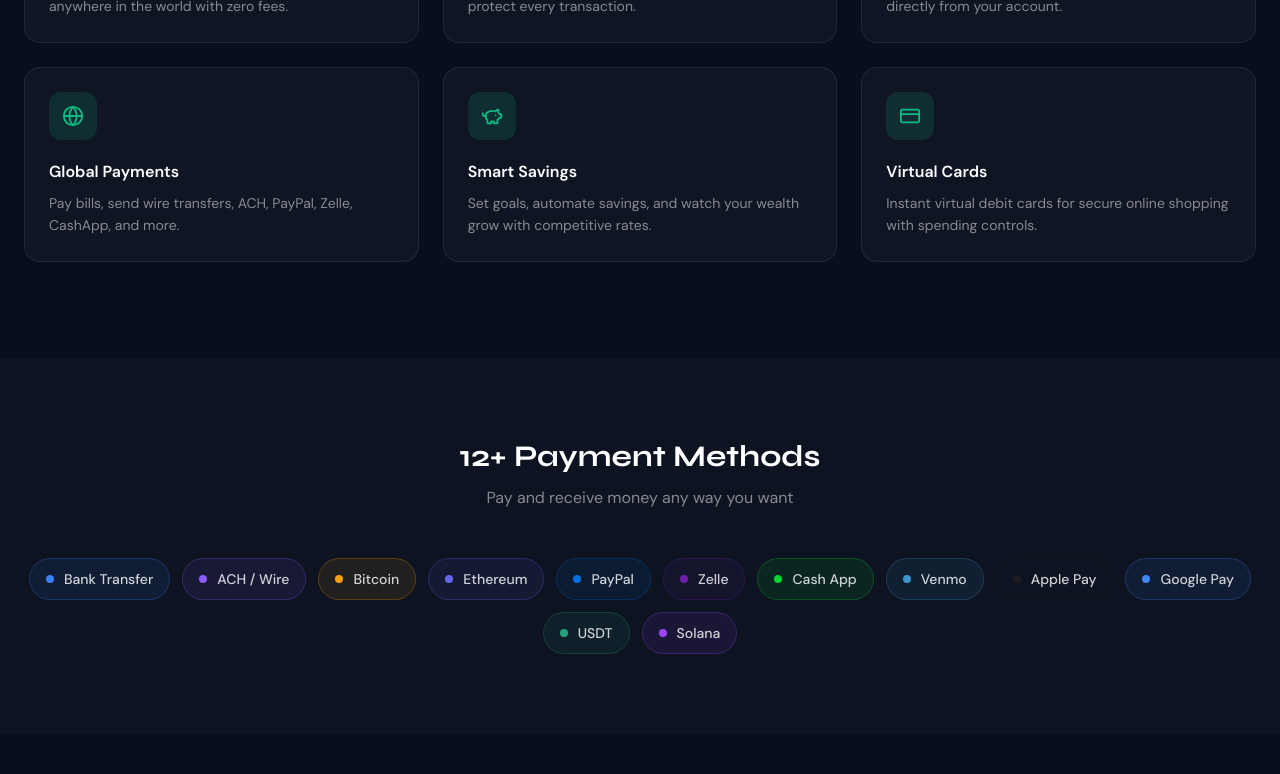
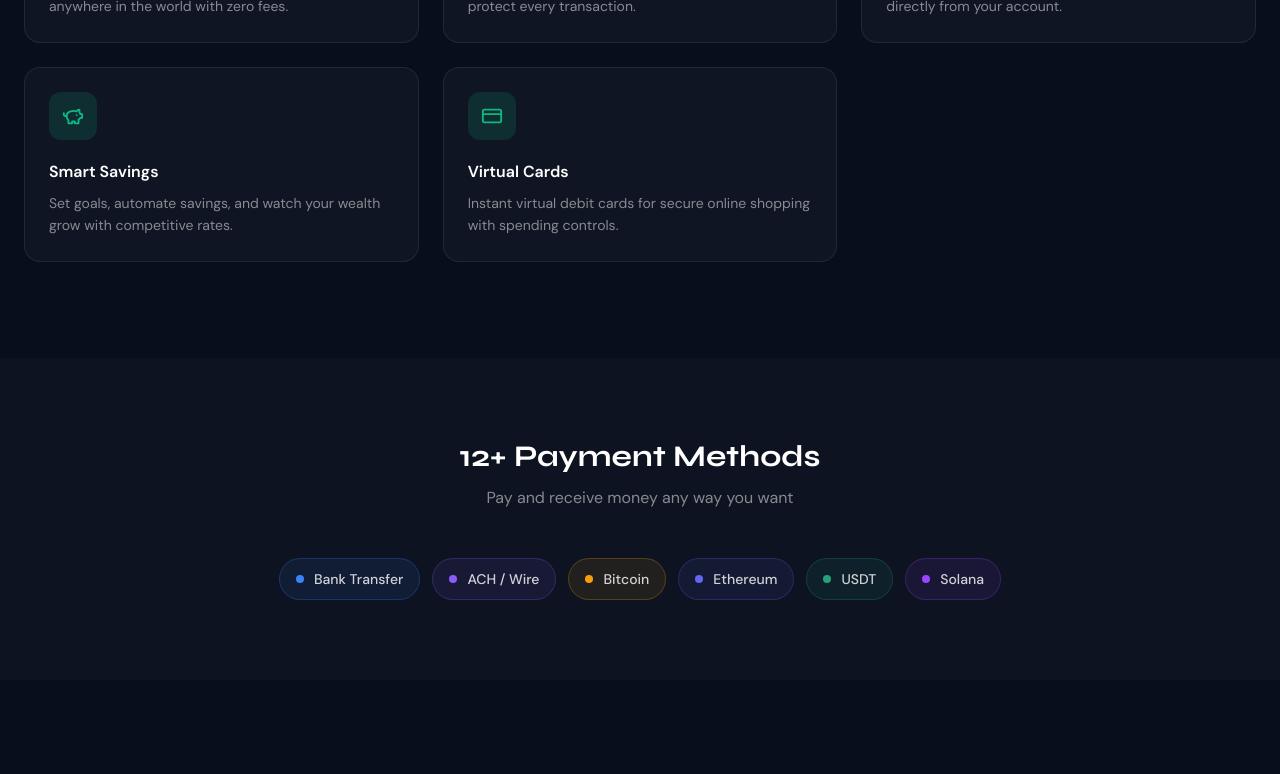
Before and after one commit to osaghaenosa/online_bank, a Next.js app in the folder frontend/: page /home in a window 1280 px wide. Shown: the part 1487-2261 px from the top of the page. Built offline with nearby package versions, Linux system fonts and the light colour scheme; no server answers.

Commit message:
fixed the email sending

```diff
--- a/frontend/app/home/page.tsx
+++ b/frontend/app/home/page.tsx
@@ -11,7 +11,6 @@
   { icon: Zap,        title: 'Instant Transfers',     desc: 'Move money in seconds between any accounts, anywhere in the world with zero fees.' },
   { icon: Shield,     title: 'Bank-Grade Security',   desc: '256-bit encryption, 2FA, and 24/7 fraud monitoring protect every transaction.' },
   { icon: Bitcoin,    title: 'Crypto Integration',    desc: 'Buy, sell, and hold BTC, ETH, USDT, BNB, and SOL directly from your account.' },
-  { icon: Globe,      title: 'Global Payments',       desc: 'Pay bills, send wire transfers, ACH, PayPal, Zelle, CashApp, and more.' },
   { icon: PiggyBank,  title: 'Smart Savings',         desc: 'Set goals, automate savings, and watch your wealth grow with competitive rates.' },
   { icon: CreditCard, title: 'Virtual Cards',         desc: 'Instant virtual debit cards for secure online shopping with spending controls.' },
 ]
@@ -21,12 +20,6 @@
   { name: 'ACH / Wire',    color: '#8B5CF6' },
   { name: 'Bitcoin',       color: '#F59E0B' },
   { name: 'Ethereum',      color: '#6366F1' },
-  { name: 'PayPal',        color: '#0070E0' },
-  { name: 'Zelle',         color: '#6B21A8' },
-  { name: 'Cash App',      color: '#00D632' },
-  { name: 'Venmo',         color: '#3D95CE' },
-  { name: 'Apple Pay',     color: '#1D1D1F' },
-  { name: 'Google Pay',    color: '#4285F4' },
   { name: 'USDT',          color: '#26A17B' },
   { name: 'Solana',        color: '#9945FF' },
 ]
```
